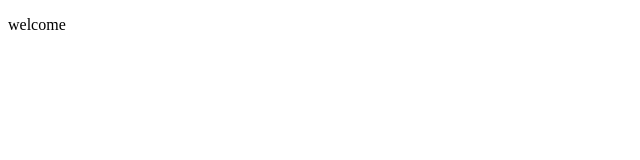
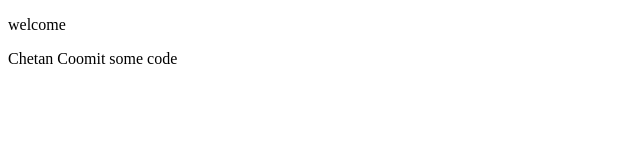
Before and after one commit to agrawalaniket13/TryProject, a plain HTML site: page index.html in a window 1280 px wide. Shown: the whole page, without its empty margins (0-640 px from the left). Drawn offline with Linux system fonts and the light colour scheme.

Commit message:
Chetan Coomit some code

```diff
--- a/index.html
+++ b/index.html
@@ -7,5 +7,6 @@
 </head>
 <body>
     <p>welcome </p>
+    <p>Chetan Coomit some code </p>
 </body>
 </html>
```
